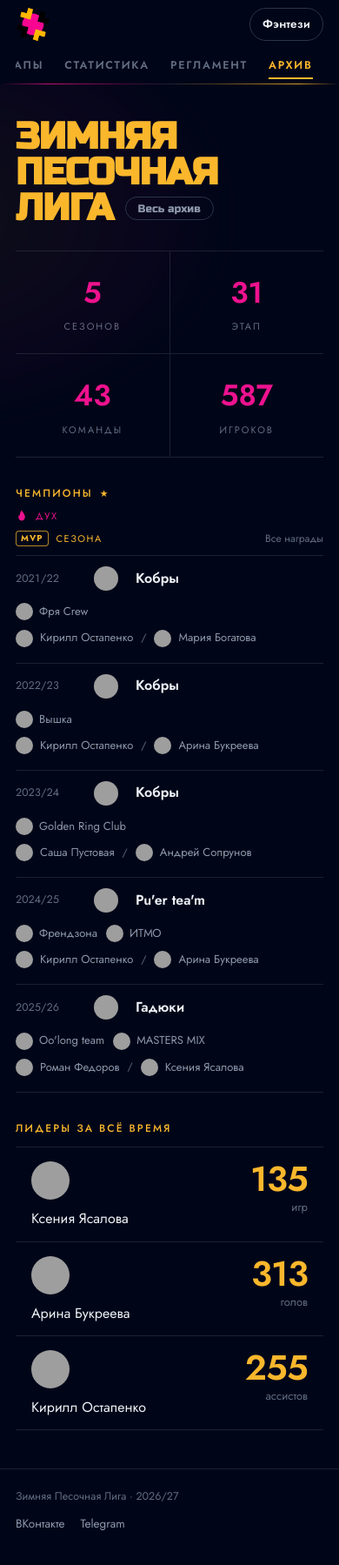
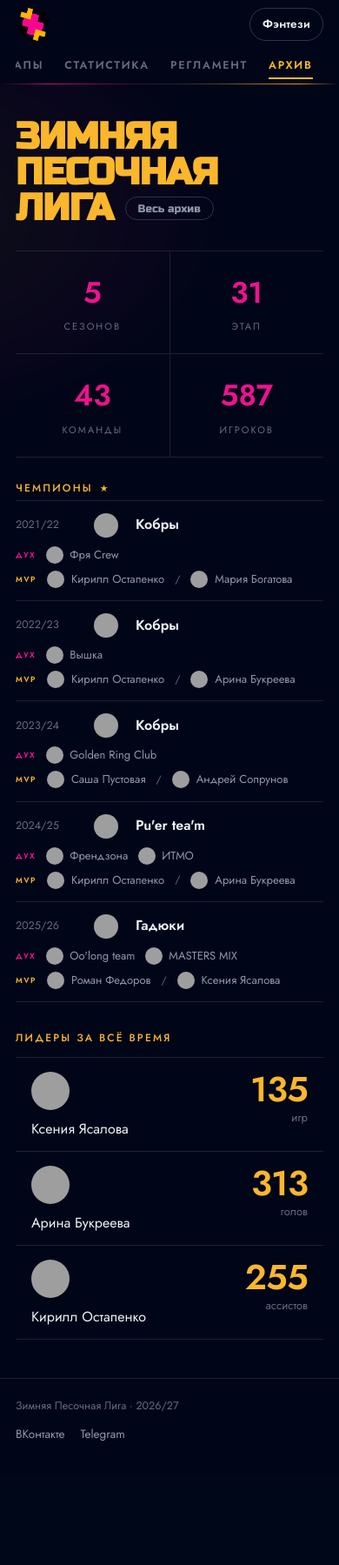
Before and after one commit to iaroslavexe/zpl-site, a FastAPI app: page /archive in a window 390 px wide. Shown: the whole page at 87% size. After the commit the page ends 1656 px from the top, so only its background shows below. Run offline with FastAPI, Linux system fonts and the light colour scheme; grey boxes are pictures that could not be loaded.

Commit message:
Главная архива: мобильная раскладка чемпионов с подписями Дух/MVP

```diff
--- a/app/static/css/pages.css
+++ b/app/static/css/pages.css
@@ -1043,9 +1043,21 @@
 .champ__spirit-team:hover { color: var(--pink); }
 .champ-mvp-head--spirit { color: var(--pink); }
 @media (max-width: 720px) {
-  .archive-h2-row { grid-template-columns: 1fr; gap: 8px; }
-  .champ-row { grid-template-columns: 1fr; gap: 2px; padding-bottom: 6px; }
-  .champ__spirit { padding: 0 0 8px; }
+  .archive-h2-row { grid-template-columns: 1fr; gap: 0; margin: 26px 0 4px; }
+  .archive-h2-row .champ-mvp-head { display: none; }
+  .champ-row { display: block; padding: 14px 0; }
+  .champ-row .champ { padding: 0 0 10px; }
+  .champ__spirit, .champ__mvp { padding: 0 0 8px; gap: 8px 12px; flex-wrap: wrap; }
+  .champ__mvp:last-child { padding-bottom: 0; }
+}
+.champ__mini-label { display: none; }
+@media (max-width: 720px) {
+  .champ__mini-label {
+    display: inline-block; font-size: 9px; letter-spacing: .16em;
+    text-transform: uppercase; font-weight: 600;
+  }
+  .champ__spirit .champ__mini-label { color: var(--pink); }
+  .champ__mvp .champ__mini-label { color: var(--yellow); }
 }
 
 .archive-table .team-title__flame { margin-left: 6px; vertical-align: -1px; }
--- a/app/templates/pages/archive.html
+++ b/app/templates/pages/archive.html
@@ -37,6 +37,7 @@
       <span class="champ__name">{{ row.winner }}</span>
     </a>
     <div class="champ__spirit">
+      <span class="champ__mini-label">Дух</span>
       {% for team in row.spirit %}
       <a class="champ__spirit-team" href="/archive/team/{{ team.id }}">
         {% if team.avatar %}<img class="champ__mvp-avatar" src="{{ team.avatar }}" alt="" loading="lazy">{% endif %}
@@ -45,6 +46,7 @@
       {% endfor %}
     </div>
     <div class="champ__mvp" title="{{ row.mvp_title }}">
+      <span class="champ__mini-label">MVP</span>
       {% for person in row.mvp %}
       {% if not loop.first %}<span class="champ__mvp-sep">/</span>{% endif %}
       <a class="champ__mvp-person" href="/archive/player/{{ person.id }}">
```
